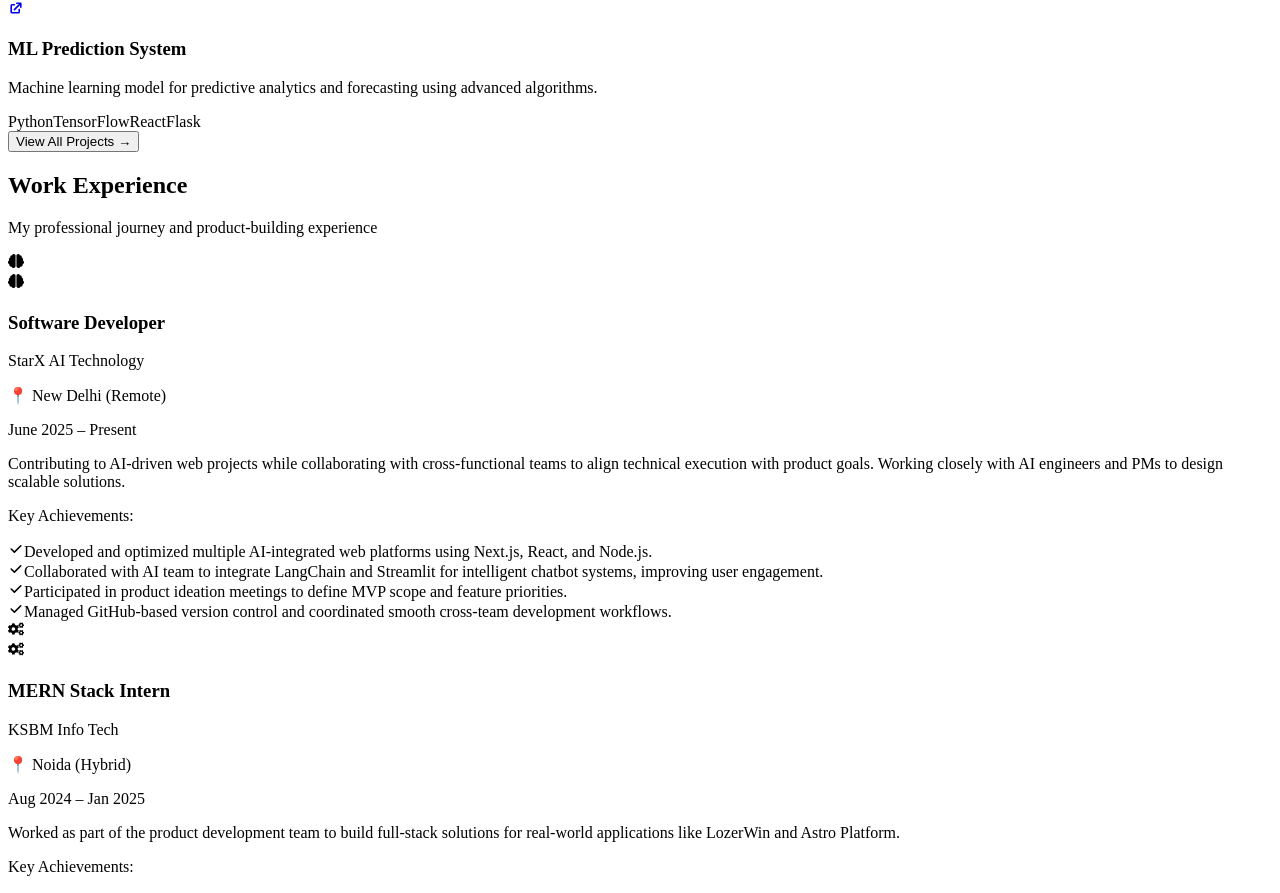
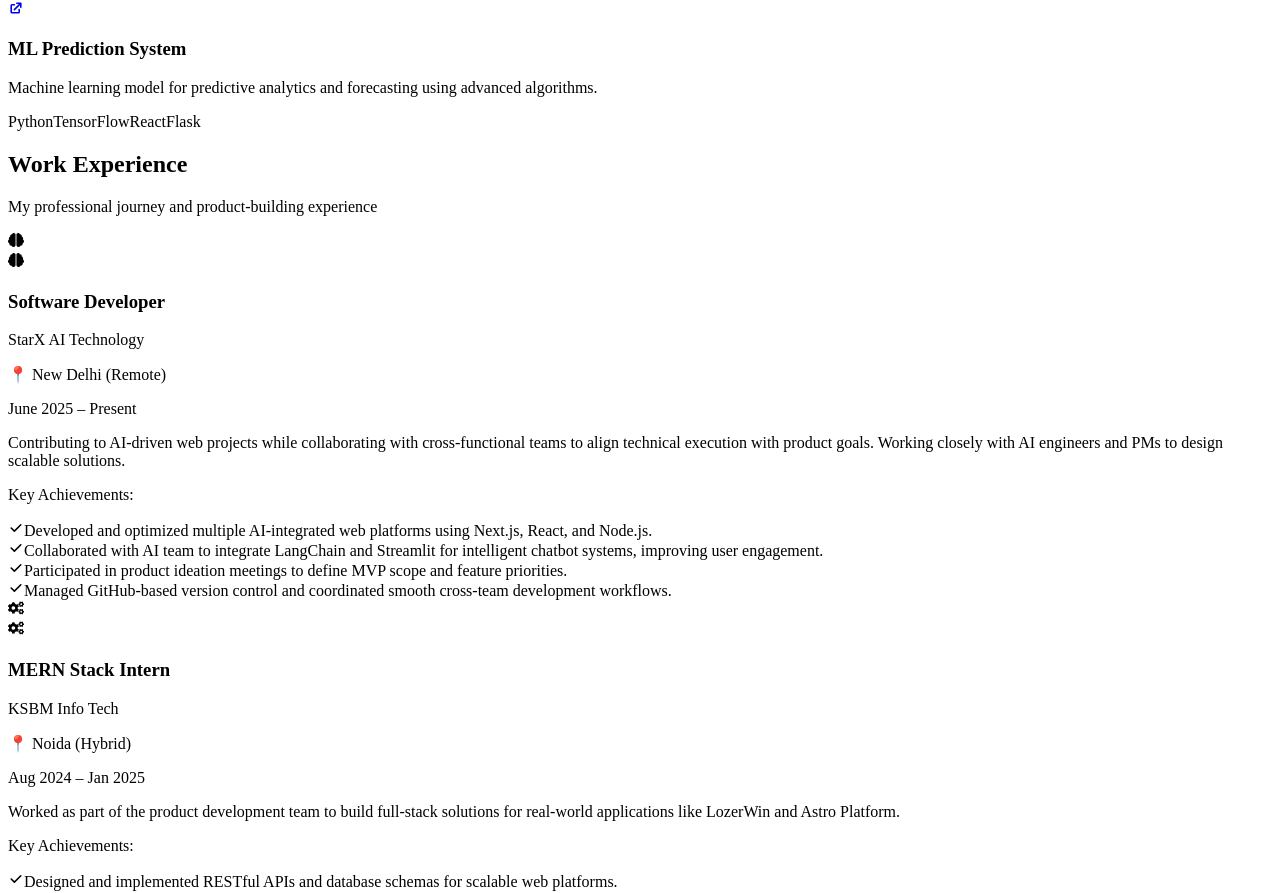
Before and after one commit to rahul-08-10/Portfolio, a Next.js app: page /Main in a window 1280 px wide. Shown: the part 2334-3227 px from the top of the page. Built offline with nearby package versions, Linux system fonts and the light colour scheme.

Commit message:
Comment out the 'View All Projects' button in the Project component to temporarily disable it while maintaining the layout.

```diff
--- a/src/components/Project.jsx
+++ b/src/components/Project.jsx
@@ -145,9 +145,9 @@ export default function Project() {
           transition={{ duration: 0.6, delay: 0.3 }}
           className="mt-8 sm:mt-12 text-center"
         >
-          <button className="w-full sm:w-auto px-6 sm:px-8 py-3 sm:py-3.5 rounded-lg bg-white/5 backdrop-blur-sm border border-white/10 text-white font-medium hover:bg-white/10 hover:scale-105 hover:border-[#F8961E]/30 transition-all duration-300 active:scale-95 text-sm sm:text-base">
+          {/* <button className="w-full sm:w-auto px-6 sm:px-8 py-3 sm:py-3.5 rounded-lg bg-white/5 backdrop-blur-sm border border-white/10 text-white font-medium hover:bg-white/10 hover:scale-105 hover:border-[#F8961E]/30 transition-all duration-300 active:scale-95 text-sm sm:text-base">
             View All Projects →
-          </button>
+          </button> */}
         </motion.div>
       </div>
     </section>
```
